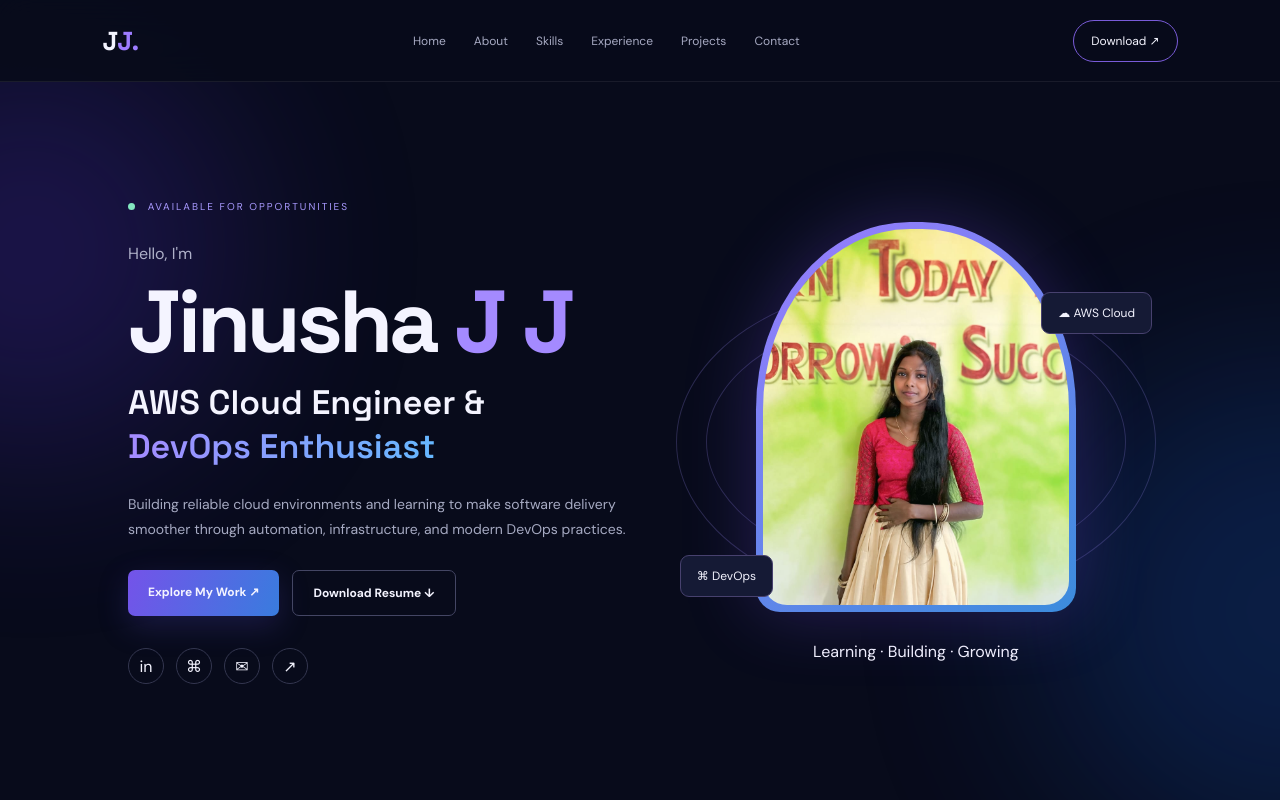
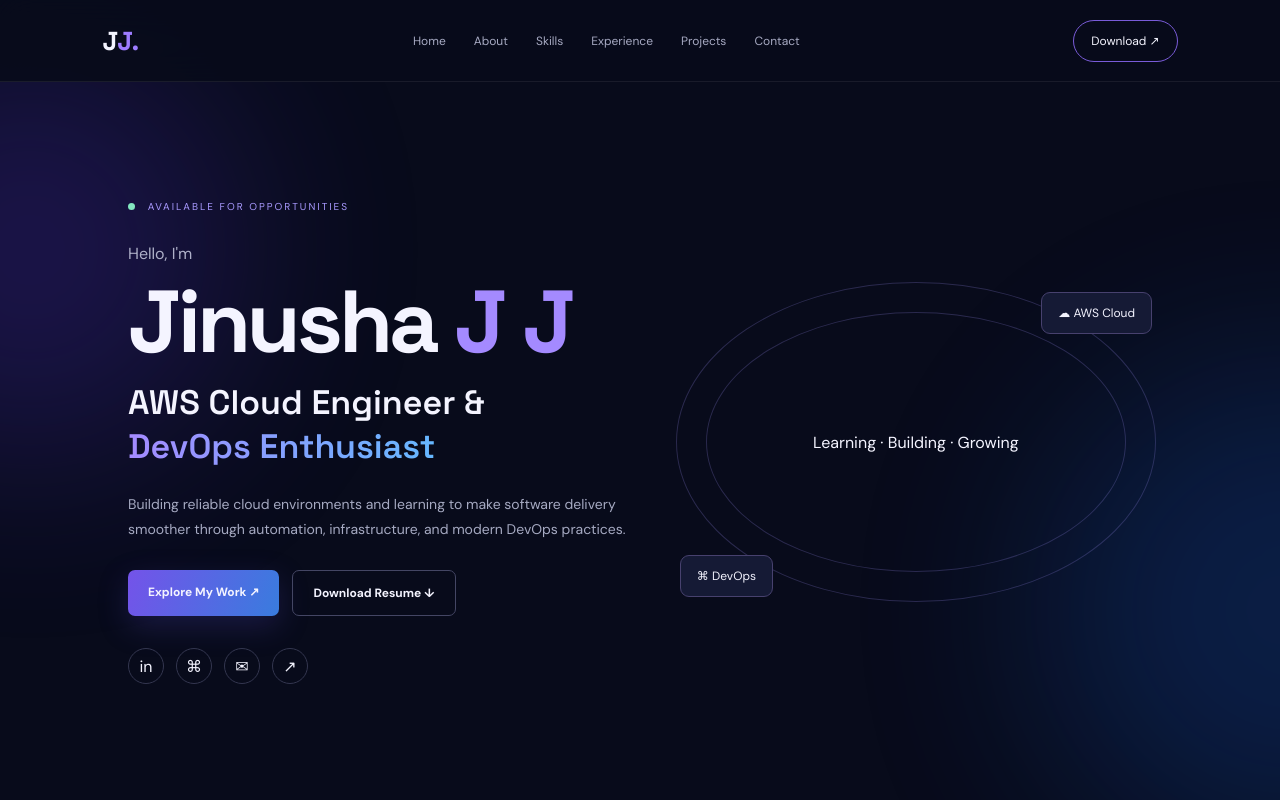
Before and after one commit to jinusha-jj/portfolio23, a plain HTML site: page index.html in a window 1280 px wide. Shown: the top 800 px of the page. Drawn offline with Linux system fonts and the light colour scheme.

Commit message:
Update index.html

```diff
--- a/index.html
+++ b/index.html
@@ -3,7 +3,7 @@
 <head>
 <meta charset="UTF-8">
 <meta name="viewport" content="width=device-width, initial-scale=1.0">
-<title>Jinusha J J | AWS Cloud & DevOps</title>
+<title> | AWS Cloud & DevOps</title>
 
 <link rel="preconnect" href="https://fonts.googleapis.com">
 <link href="https://fonts.googleapis.com/css2?family=DM+Sans:wght@400;500;600;700&family=Space+Grotesk:wght@400;500;600;700&display=swap" rel="stylesheet">
@@ -98,9 +98,7 @@ target="_blank">⌘</a>
 <div class="orbit orbit-a"></div>
 <div class="orbit orbit-b"></div>
 
-<div class="photo-frame">
-<img src="assets/profile.jpeg" alt="Jinusha J J">
-</div>
+
 
 <div class="floating-tag tag-cloud">
 ☁ AWS Cloud
```
